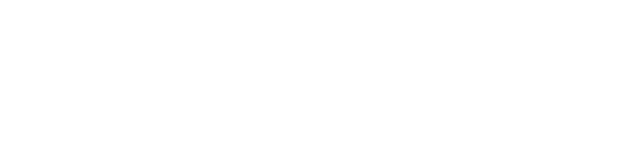
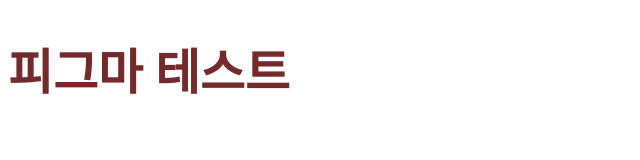
Before and after one commit to amooonsen/figma-token-test, a website: page index.html in a window 1280 px wide. Shown: the whole page, without its empty margins (0-640 px from the left). Drawn offline with Linux system fonts and the light colour scheme.

Commit message:
css 테스트 중

```diff
--- a/index.html
+++ b/index.html
@@ -4,8 +4,9 @@
   <meta charset="UTF-8">
   <meta name="viewport" content="width=device-width, initial-scale=1.0">
   <title>피그마 테스트</title>
+  <link rel="stylesheet" href="style.css">
 </head>
 <body>
-
+  <h1 class="heading-01">피그마 테스트</h1>
 </body>
 </html>
--- /dev/null
+++ b/style.scss
@@ -0,0 +1,6 @@
+@import './variables.scss';
+
+.heading-01 {
+  font-size: $font-sizes-h1 + px;
+  color: $colors-red-900;
+}
```
Also changed, not shown: style.css (added), 1 other file.
